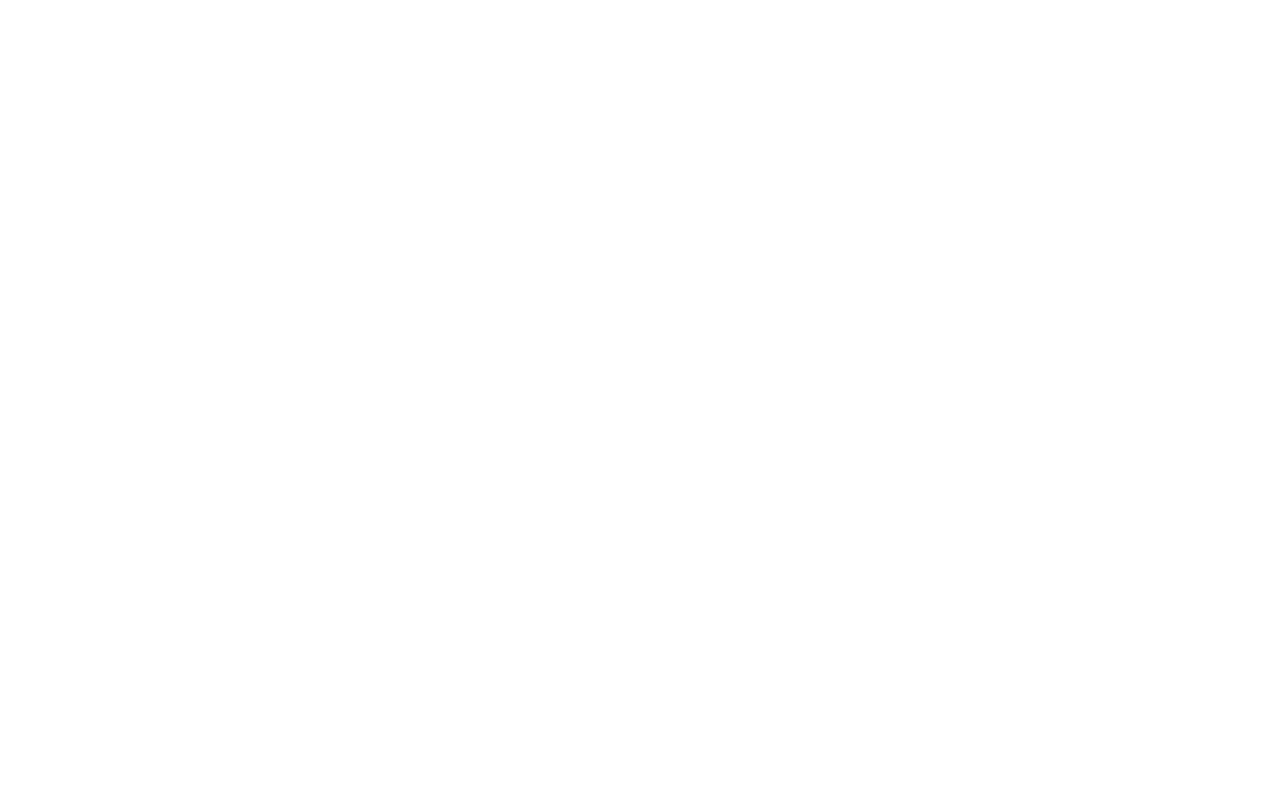
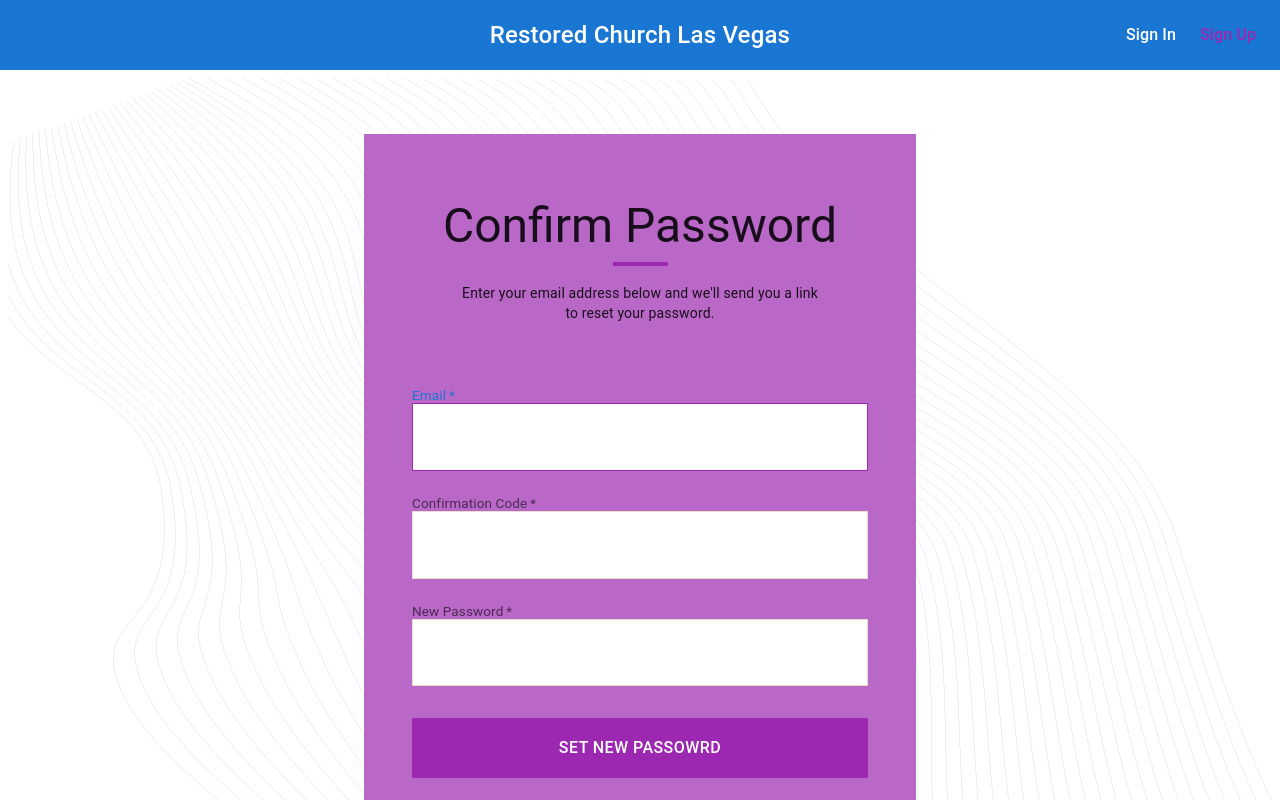
Before and after one commit to Nebula-AWS-Consulting/RCW-Infrastructure-Campaign, a React (Vite) app in the folder src/client-frontend/: page /auth/confirmpassword in a window 1280 px wide. Before the commit this address had no page. Shown: the top 800 px of the page. Built offline with nearby package versions, Linux system fonts and the light colour scheme.

Commit message:
Adding forgot pw

```diff
--- a/src/client-frontend/src/App.tsx
+++ b/src/client-frontend/src/App.tsx
@@ -16,6 +16,7 @@ import AccountCreated from "./modules/pages/AccountCreated"
 import Dashboard from "./modules/pages/Dashboard"
 import Profile from "./modules/pages/Profile"
 import ContactUs from "./modules/pages/ContactUs"
+import ConfirmNewPassword from "./modules/pages/ConfirmNewPassword"
 
 function App() {
   const user = useSelector((state: RootState) => state.userAuthAndInfo);
@@ -53,7 +54,8 @@ console.log(language)
             <Route path="/auth/signup" element={<SignUp />} />
             <Route path="/auth/signout" element={<SignOut />} />
             <Route path="/auth/created" element={<AccountCreated />} />
-            <Route path="/forgotpassword" element={<ForgotPassword />} />
+            <Route path="/auth/forgotpassword" element={<ForgotPassword />} />
+            <Route path="/auth/confirmpassword" element={<ConfirmNewPassword />} />
             <Route path="/dashboard" element={<Dashboard />} />
             <Route path="/profile" element={<Profile />} />
             <Route path="/contactus" element={<ContactUs />} />
--- /dev/null
+++ b/src/client-frontend/src/modules/pages/ConfirmNewPassword.tsx
@@ -0,0 +1,142 @@
+import React from 'react'
+import AppAppBar from '../views/AppAppBar'
+import AppFooter from '../views/AppFooter'
+import AppForm from '../views/AppForm'
+import { Field, Form, FormSpy } from 'react-final-form'
+import { Box } from '@mui/material'
+import FormButton from '../form/FormButton'
+import Typography from '../components/Typography'
+import { useNavigate } from 'react-router-dom'
+import { email, required } from '../form/validation'
+import RFTextField from '../form/RFTextField'
+import FormFeedback from '../form/FormFeedback'
+
+function ConfirmNewPassword() {
+  const [sent, setSent] = React.useState(false);
+  const navigate = useNavigate()
+
+  const validate = (values: { [index: string]: string }) => {
+    const errors = required(['email', 'confirmation_code', 'new_password'], values);
+
+    if (!errors.email) {
+      const emailError = email(values.email);
+      if (emailError) {
+        errors.email = emailError;
+      }
+    }
+
+    return errors;
+  };
+
+    const handleSubmit = async (values: { [index: string]: string }) => {
+        setSent(true);
+          try {
+            const response = await fetch(
+              `https://c8b5tz2a1a.execute-api.us-west-1.amazonaws.com/prod/confirm-forgot-password`,
+              {
+                method: 'POST',
+                headers: {
+                  'Content-Type': 'application/json',
+                },
+                body: JSON.stringify({
+                  email: values.email,
+                  confirmation_code: values.confirmation_code,
+                  new_password: values.new_password
+                })
+              }
+            );
+
+            if (!response.ok) {
+              throw new Error(`Login failed: ${response.statusText}`);
+            }
+
+            await response.json();
+            navigate('/auth/signin')
+          } catch (error) {
+            throw error;
+          } finally {
+            setSent(false);
+          }
+      }
+
+  return (
+    <React.Fragment>
+        <AppAppBar />
+            <AppForm>
+                <React.Fragment>
+                <Typography variant="h3" gutterBottom marked="center" align="center">
+                    Confirm Password
+                </Typography>
+                <Typography variant="body2" align="center" width={'80%'} justifySelf={'center'}>
+                    {"Enter your email address below and we'll " +
+                    'send you a link to reset your password.'}
+                </Typography>
+                </React.Fragment>
+                <Form
+                onSubmit={handleSubmit}
+                subscription={{ submitting: true }}
+                validate={validate}
+                >
+                {({ handleSubmit: handleSubmit2, submitting }) => (
+                    <Box component="form" onSubmit={handleSubmit2} noValidate sx={{ mt: 6 }}>
+                    <Field
+                        autoFocus
+                        autoComplete="email"
+                        component={RFTextField}
+                        disabled={submitting || sent}
+                        fullWidth
+                        label="Email"
+                        margin="normal"
+                        name="email"
+                        required
+                        size="large"
+                    />
+                    <Field
+                        component={RFTextField}
+                        disabled={submitting || sent}
+                        fullWidth
+                        label="Confirmation Code"
+                        margin="normal"
+                        name="confirmation_code"
+                        required
+                        size="large"
+                    />
+                    <Field
+                        component={RFTextField}
+                        disabled={submitting || sent}
+                        fullWidth
+                        label="New Password"
+                        margin="normal"
+                        name="new_password"
+                        required
+                        size="large"
+                    />
+                    <FormSpy subscription={{ submitError: true }}>
+                        {({ submitError }) =>
+                        submitError ? (
+                            <FormFeedback error sx={{ mt: 2 }}>
+                            {submitError}
+                            </FormFeedback>
+                        ) : null
+                        }
+                    </FormSpy>
+                    <FormButton
+                        type="submit"
+                        sx={{ mt: 3, mb: 2 }}
+                        disabled={submitting || sent}
+                        size="large"
+                        color="secondary"
+                        fullWidth
+                    >
+                        {submitting || sent ? 'In progress…' : 'Set new passowrd'}
+                    </FormButton>
+                    </Box>
+                )}
+                </Form>
+            </AppForm>
+        <AppFooter />
+    </React.Fragment>
+  )
+}
+
+export default ConfirmNewPassword
--- a/src/client-frontend/src/modules/pages/ForgotPassword.tsx
+++ b/src/client-frontend/src/modules/pages/ForgotPassword.tsx
@@ -14,11 +14,10 @@ import { useNavigate } from 'react-router-dom';
 
 function ForgotPassword() {
   const [sent, setSent] = React.useState(false);
-  const [confirm, setConfirm] = React.useState(false);
   const navigate = useNavigate()
 
   const validate = (values: { [index: string]: string }) => {
-    const errors = required(['email', 'confirmation_code', 'new_password'], values);
+    const errors = required(['email'], values);
 
     if (!errors.email) {
       const emailError = email(values.email);
@@ -33,14 +32,6 @@ function ForgotPassword() {
   const handleSubmit = async (values: { [index: string]: string }) => {
     setSent(true);
 
-    if (confirm) {
-      await confirmPassword(values.email, values.confirmation_code, values.new_password)
-    } else {
-      await forgotPassword(values.email)
-    }
-  }
-
-  const forgotPassword = async (email: string) => {
       try {
         const response = await fetch(
           `https://c8b5tz2a1a.execute-api.us-west-1.amazonaws.com/prod/forgot-password`,
@@ -50,7 +41,7 @@ function ForgotPassword() {
               'Content-Type': 'application/json',
             },
             body: JSON.stringify({
-            email
+              email: values.email
             })
           }
         );
@@ -60,119 +51,17 @@ function ForgotPassword() {
         }
 
         await response.json();
-      setSent(false)
-      setConfirm(true)
+        navigate('/auth/confirmpassword')
       } catch (error) {
         throw error;
-    }
-  }
-
-  const confirmPassword = async (email: string, confirmationCode: string, newPassword: string) => {
-    try {
-      const response = await fetch(
-        `https://c8b5tz2a1a.execute-api.us-west-1.amazonaws.com/prod/confirm-forgot-password`,
-        {
-          method: 'POST',
-          headers: {
-            'Content-Type': 'application/json',
-          },
-          body: JSON.stringify({
-            email,
-            confirmationCode,
-            newPassword
-          })
-        }
-      );
-
-      if (!response.ok) {
-        throw new Error(`Login failed: ${response.statusText}`);
-      }
-
-      await response.json();
-      setSent(false)
-      navigate('/auth/signin')
-    } catch (error) {
-      throw error;
+      } finally {
+        setSent(false);
       }
   }
 
   return (
     <React.Fragment>
       <AppAppBar />
-      {confirm ? (
-      <AppForm>
-        <React.Fragment>
-          <Typography variant="h3" gutterBottom marked="center" align="center">
-            Confirm Password
-          </Typography>
-          <Typography variant="body2" align="center" width={'80%'} justifySelf={'center'}>
-            {"Enter your email address below and we'll " +
-              'send you a link to reset your password.'}
-          </Typography>
-        </React.Fragment>
-        <Form
-          onSubmit={handleSubmit}
-          subscription={{ submitting: true }}
-          validate={validate}
-        >
-          {({ handleSubmit: handleSubmit2, submitting }) => (
-            <Box component="form" onSubmit={handleSubmit2} noValidate sx={{ mt: 6 }}>
-              <Field
-                autoFocus
-                autoComplete="email"
-                component={RFTextField}
-                disabled={submitting || sent}
-                fullWidth
-                label="Email"
-                margin="normal"
-                name="email"
-                required
-                size="large"
-              />
-              <Field
-                component={RFTextField}
-                disabled={submitting || sent}
-                fullWidth
-                label="Confirmation Code"
-                margin="normal"
-                name="confirmation_code"
-                required
-                size="large"
-              />
-              <Field
-                component={RFTextField}
-                disabled={submitting || sent}
-                fullWidth
-                label="New Password"
-                margin="normal"
-                name="new_password"
-                required
-                size="large"
-              />
-              <FormSpy subscription={{ submitError: true }}>
-                {({ submitError }) =>
-                  submitError ? (
-                    <FormFeedback error sx={{ mt: 2 }}>
-                      {submitError}
-                    </FormFeedback>
-                  ) : null
-                }
-              </FormSpy>
-              <FormButton
-                type="submit"
-                sx={{ mt: 3, mb: 2 }}
-                disabled={submitting || sent}
-                size="large"
-                color="secondary"
-                fullWidth
-              >
-                {submitting || sent ? 'In progress…' : 'Set new passowrd'}
-              </FormButton>
-            </Box>
-          )}
-        </Form>
-      </AppForm>
-      ) : (
         <AppForm>
           <React.Fragment>
             <Typography variant="h3" gutterBottom marked="center" align="center">
@@ -225,8 +114,6 @@ function ForgotPassword() {
             )}
           </Form>
         </AppForm>
-      )
-    }
       <AppFooter />
     </React.Fragment>
   );
--- a/src/client-frontend/src/modules/pages/SignIn.tsx
+++ b/src/client-frontend/src/modules/pages/SignIn.tsx
@@ -204,7 +204,7 @@ const getUserUsername = async (email:string) => {
           )}
         </Form>
         <Typography align="center">
-          <Link underline="always" href="/forgotpassword">
+          <Link underline="always" href="/auth/forgotpassword">
             Forgot password?
           </Link>
         </Typography>
```
Lines whose indentation alone changed are shown as unchanged.
